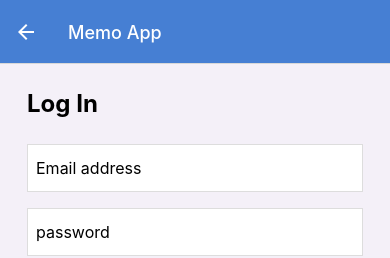
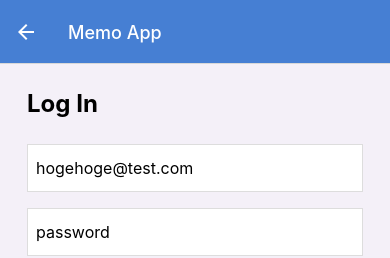
Before and after one commit to fuji-tip/memoapp, a React Native app: screen /LogIn in a window 390 px wide. Shown: the top 258 px of the page. Built offline with nearby package versions, Linux system fonts and the light colour scheme.

Commit message:
update text-input

```diff
--- a/src/components/MemoList.jsx
+++ b/src/components/MemoList.jsx
@@ -18,7 +18,7 @@ export default function MemoList() {
           <Text style={styles.memoListItemDate}>2020/12/24 10:00</Text>
         </View>
         <TouchableOpacity
-          onPress={() => {Alert.alert('are you sure?')}}
+          onPress={() => { Alert.alert('are you sure?'); }}
           style={styles.memoDelete}
         >
           <Feather name="x" size={16} color="#B0B0B0" />
--- a/src/screens/LogInScreen.jsx
+++ b/src/screens/LogInScreen.jsx
@@ -1,17 +1,35 @@
-import React from 'react';
+import React, { useState } from 'react';
 import { View, Text, StyleSheet, TextInput, TouchableWithoutFeedbackBase, TouchableOpacity } from 'react-native';
 
 import Button from '../components/Button.jsx';
 
 // eslint-disable-next-line react/function-component-definition
 export default function LogInScreen(props) {
-  const { navigation } = props;
+  const [email, setEmail] = useState('');
+  const [password, setPassword] = useState('');const { navigation } = props;
+
   return (
     <View style={styles.container}>
       <View style={styles.inner}>
         <Text style={styles.title}>Log In</Text>
-        <TextInput style={styles.input} value="Email address" placeholder="hogehoge@" />
-        <TextInput style={styles.input} value="password" placeholder="password" />
+        <TextInput
+          style={styles.input}
+          value={email}
+          placeholder="hogehoge@test.com"
+          onChangeText={(text) => { setEmail(text); }}
+          autoCapitalize="none"
+          keyboardType="email-address"
+          textContentType="emailAddress"
+        />
+        <TextInput
+          style={styles.input}
+          value={password}
+          placeholder="password"
+          onChangeText={(text) => { setPassword(text); }}
+          autoCapitalize="none"
+          secureTextEntry
+          textContentType="password"
+        />
         <Button
           label="Submit"
           onPress={() => {
--- a/src/screens/SignUpScreen.jsx
+++ b/src/screens/SignUpScreen.jsx
@@ -1,17 +1,36 @@
-import React from 'react';
-import { View, Text, StyleSheet, TextInput, TouchableWithoutFeedbackBase, TouchableOpacity } from 'react-native';
+import React, { useState } from 'react';
+import { View, Text, StyleSheet, TextInput, TouchableOpacity } from 'react-native';
 
 import Button from '../components/Button.jsx';
 
 // eslint-disable-next-line react/function-component-definition
 export default function SignUpScreen(props) {
   const { navigation } = props;
+  const [email, setEmail] = useState('');
+  const [password, setPassword] = useState('');
+
   return (
     <View style={styles.container}>
       <View style={styles.inner}>
         <Text style={styles.title}>Sign Up</Text>
-        <TextInput style={styles.input} value="Email address" placeholder="hogehoge@" />
-        <TextInput style={styles.input} value="password" placeholder="password" />
+        <TextInput
+          style={styles.input}
+          value={email}
+          placeholder="hogehoge@test.com"
+          onChangeText={(text) => { setEmail(text); }}
+          autoCapitalize="none"
+          keyboardType="email-address"
+          textContentType="emailAddress"
+        />
+        <TextInput
+          style={styles.input}
+          value={password}
+          placeholder="password"
+          onChangeText={(text) => { setPassword(text); }}
+          autoCapitalize="none"
+          secureTextEntry
+          textContentType="password"
+        />
         <Button
           label="Submit"
           onPress={() => {
```
